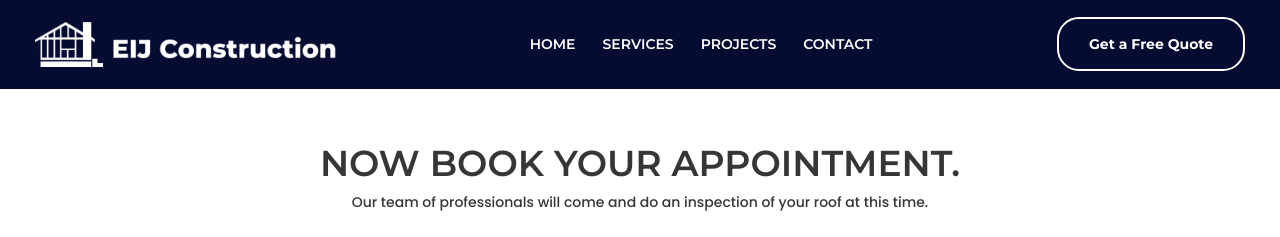
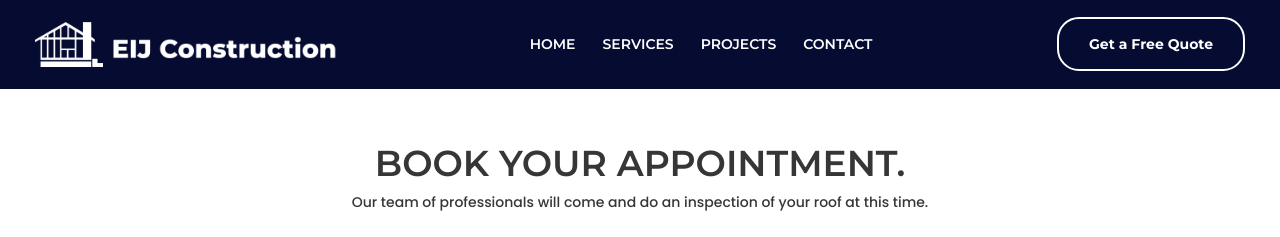
Before and after one commit to jabin21/EIJ-Construction, a plain HTML site: page appointment.html in a window 1280 px wide. Shown: the top 237 px of the page. Drawn offline with Linux system fonts and the light colour scheme; a script that the page names is missing.

Commit message:
Update appointment.html

```diff
--- a/appointment.html
+++ b/appointment.html
@@ -87,7 +87,7 @@
             <div class="row">
                     <div class="contact-wrapper">
                         <div class="contact-2-text">
-                            <h2>Now book your appointment.</h2>
+                            <h2>Book your appointment.</h2>
                             <p>Our team of professionals will come and do an inspection of your roof at this time.</p>
                         </div>
 <iframe src="https://api.leadconnectorhq.com/widget/booking/wu0ahhsdfbMZPGYTHJaC" style="width: 100%;border:none;overflow: hidden;" scrolling="no" id="msgsndr-calendar"></iframe><br><script src="https://api.leadconnectorhq.com/js/embed.js" type="text/javascript"></script>
```
